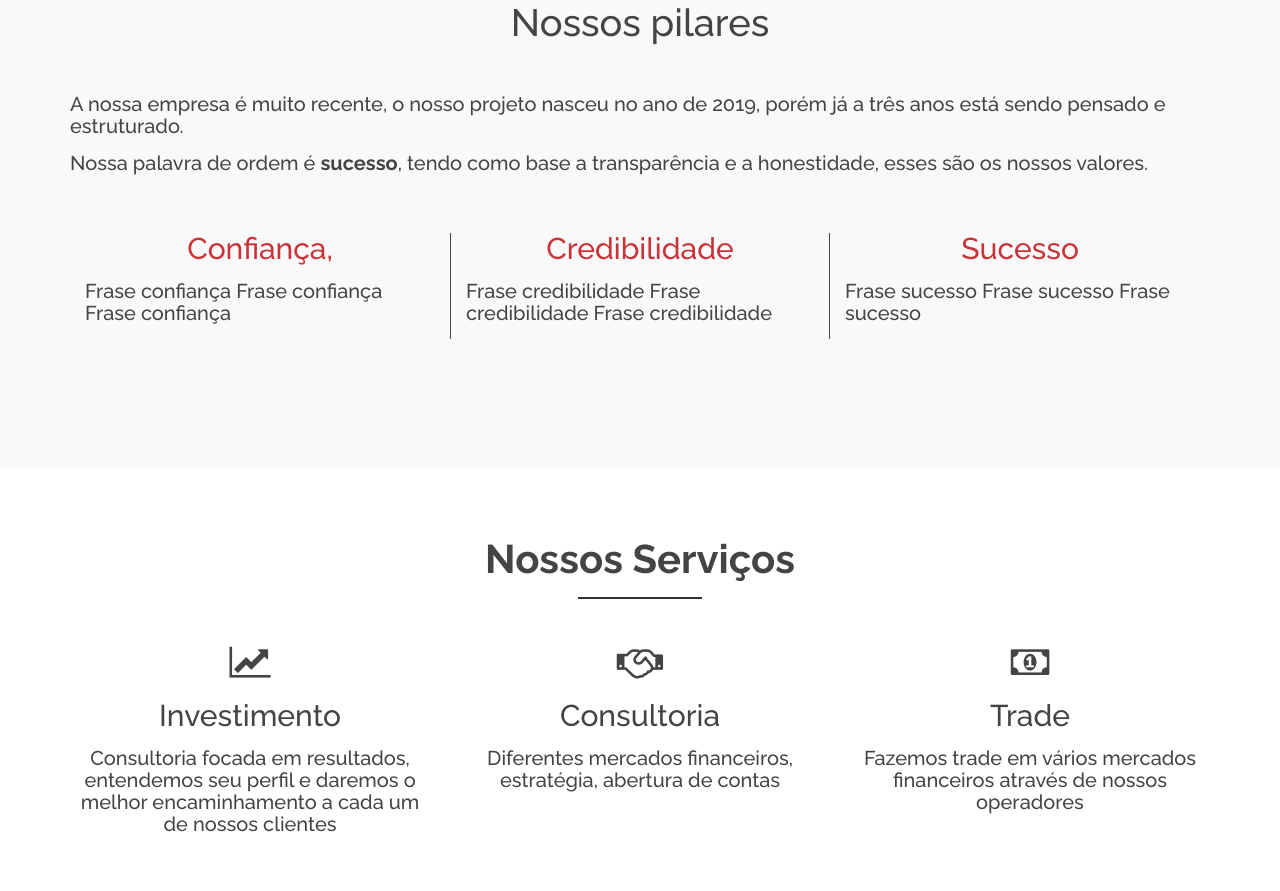
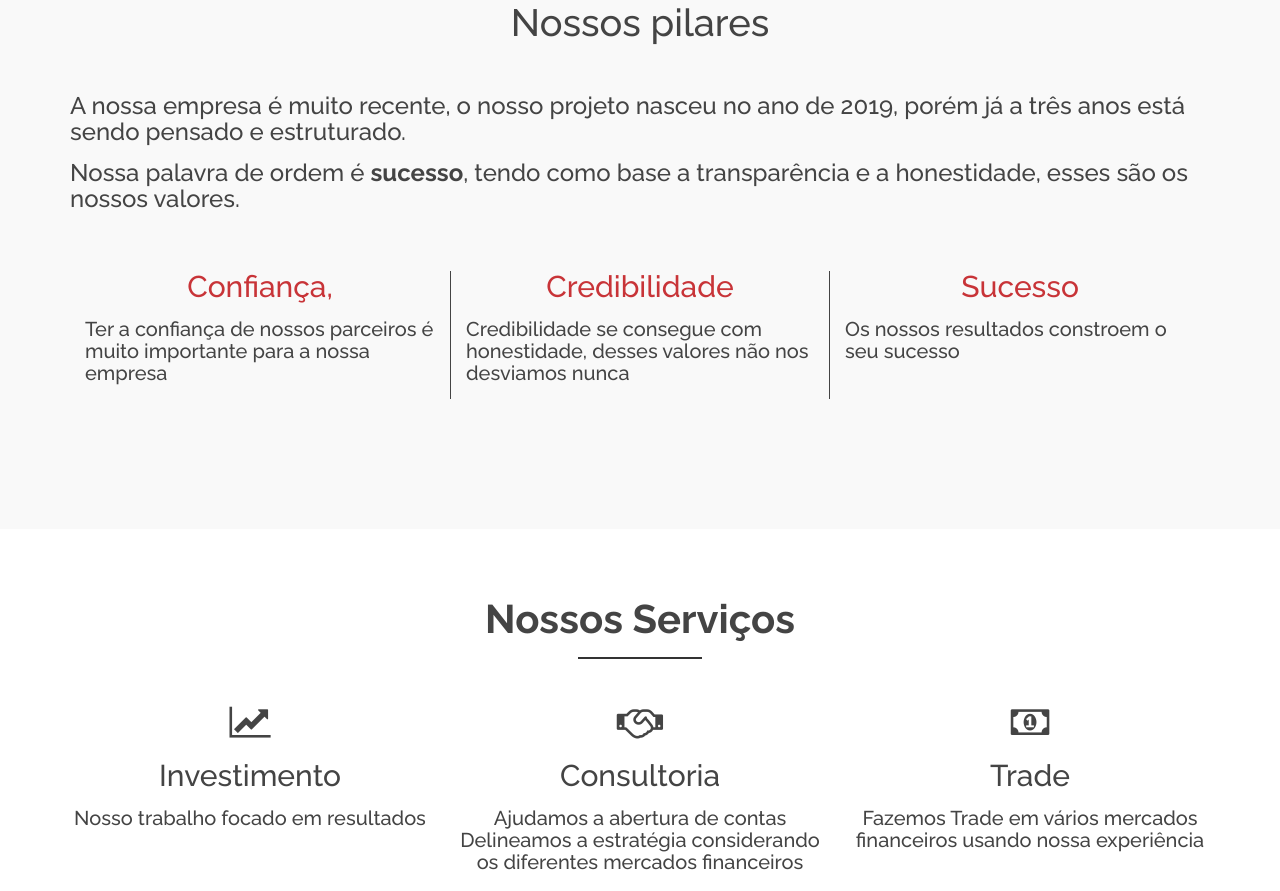
Before and after one commit to GianCarlosB/edart, a plain HTML site: page index.html in a window 1280 px wide. Shown: the part 797-1688 px from the top of the page. Drawn offline with nearby package versions, Linux system fonts and the light colour scheme.

Commit message:
Melhorias diversas

```diff
--- a/index.html
+++ b/index.html
@@ -131,7 +131,7 @@
 							<div class="col-md-12 col-sm-12 col-xs-12">
 								<div class="slider-content">
 									<div class="layer-1-2 wow slideInUp" data-wow-duration="2s" data-wow-delay=".1s">
-										<h1 class="title2">Foco e Determinação</h1>
+										<h1 class="title2">Foco no Resultado</h1>
 									</div>
 								</div>
 							</div>
@@ -168,29 +168,29 @@
 							<div class="single-well">
 								<span class="minor-title-about"></span>
 								<h2>Nossos pilares</h2>
-								<h5>
+								<h4>
 									A nossa empresa é muito recente, o nosso projeto nasceu no ano de 2019, porém já a três anos está sendo pensado e estruturado.
-								</h5>
-								<h5>
+								</h4>
+								<h4>
 									Nossa palavra de ordem é <strong>sucesso</strong>, tendo como base a transparência e a honestidade, esses são os nossos valores.
-								</h5>
+								</h4>
 								<br/><br/>
 								<div class="col-md-4 col-sm-4 col-xs-12 adjacent-item-about-details">
 									<h3 class="title-item-about-details">Confiança,</h3>
 									<h5>
-										Frase confiança Frase confiança Frase confiança
+										Ter a confiança de nossos parceiros é muito importante para a nossa empresa
 									</h5>
 								</div>
 								<div class="col-md-4 col-sm-4 col-xs-12 middle-item-about-details">
 									<h3 class="title-item-about-details">Credibilidade</h3>
 									<h5>
-										Frase credibilidade Frase credibilidade Frase credibilidade
+										Credibilidade se consegue com honestidade, desses valores não nos desviamos nunca
 									</h5>
 								</div>
 								<div class="col-md-4 col-sm-4 col-xs-12 adjacent-item-about-details">
 									<h3 class="title-item-about-details">Sucesso</h3>
 									<h5>
-										Frase sucesso Frase sucesso Frase sucesso
+										Os nossos resultados constroem o seu sucesso
 									</h5>
 								</div>
 							</div>
@@ -219,7 +219,7 @@
 										</div>
 										<h3>Investimento</h3>
 										<h5>
-											Consultoria focada em resultados, entendemos seu perfil e daremos o melhor encaminhamento a cada um de nossos clientes
+											Nosso trabalho focado em resultados
 										</h5>
 									</div>
 								</div>
@@ -234,7 +234,9 @@
 										</div>
 										<h3>Consultoria</h3>
 										<h5>
-											Diferentes mercados financeiros, estratégia, abertura de contas
+											Ajudamos a abertura de contas
+											<br/>
+											Delineamos a estratégia considerando os diferentes mercados financeiros
 										</h5>
 									</div>
 								</div>
@@ -249,7 +251,7 @@
 										</div>
 										<h3>Trade</h3>
 										<h5>
-											Fazemos trade em vários mercados financeiros através de nossos operadores
+											Fazemos Trade em vários mercados financeiros usando nossa experiência
 										</h5>
 									</div>
 								</div>
```
Also changed, not shown: img/slider/slider2.jpg, img/slider/slider4.jpg.
